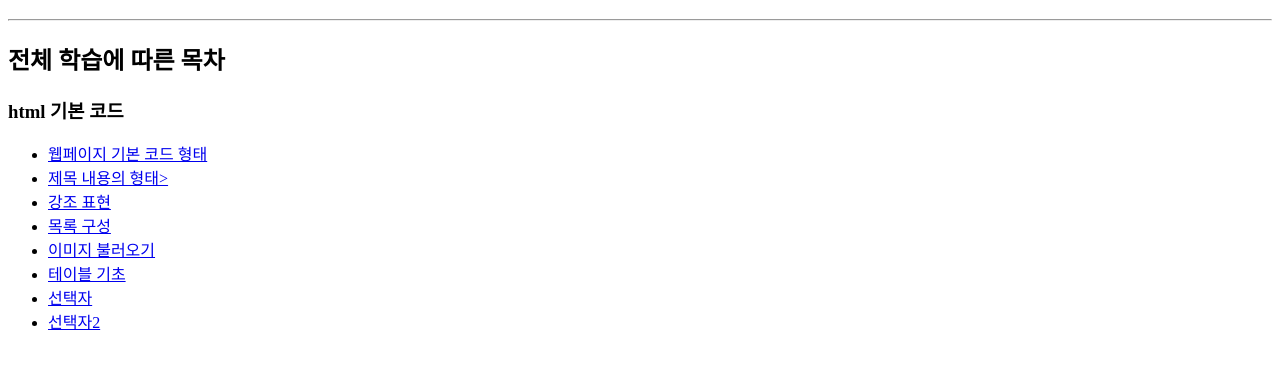
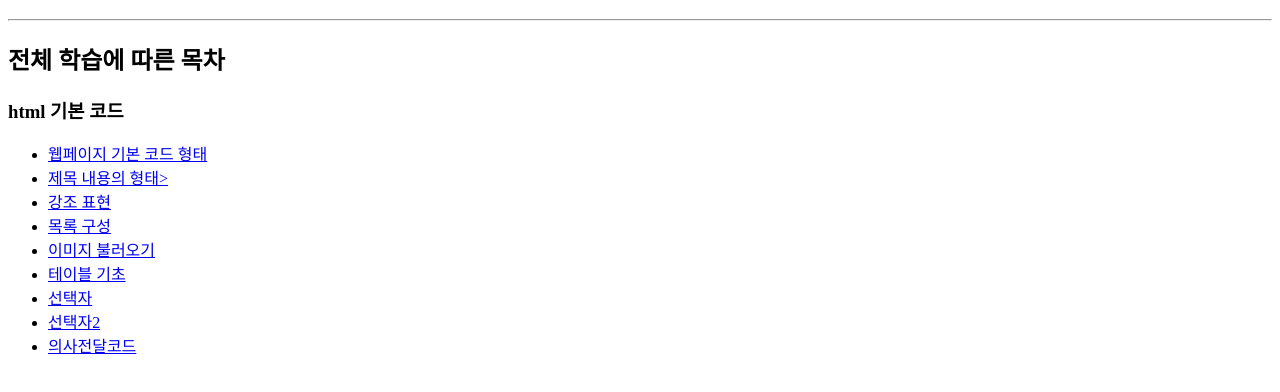
Before and after one commit to dlsduf1223/markup, a plain HTML site: page b_basic/index.html in a window 1280 px wide. Shown: the part 70-462 px from the top of the page. Drawn offline with Linux system fonts and the light colour scheme.

Commit message:
index
index

```diff
--- a/b_basic/index.html
+++ b/b_basic/index.html
@@ -21,6 +21,7 @@
           <li><a href="./html/a_06_table_01.html">테이블 기초</a></li>
           <li><a href="./html/a_07_selector_01.html">선택자</a></li>
           <li><a href="./html/a_08_selector_02.html">선택자2</a></li>
+          <li><a href="./html/a_09_psuedo_code.html">의사전달코드</a></li>
         </ul>
       </div> <!-- // .html_section -->
   </div>  <!-- // .wrap -->
```
